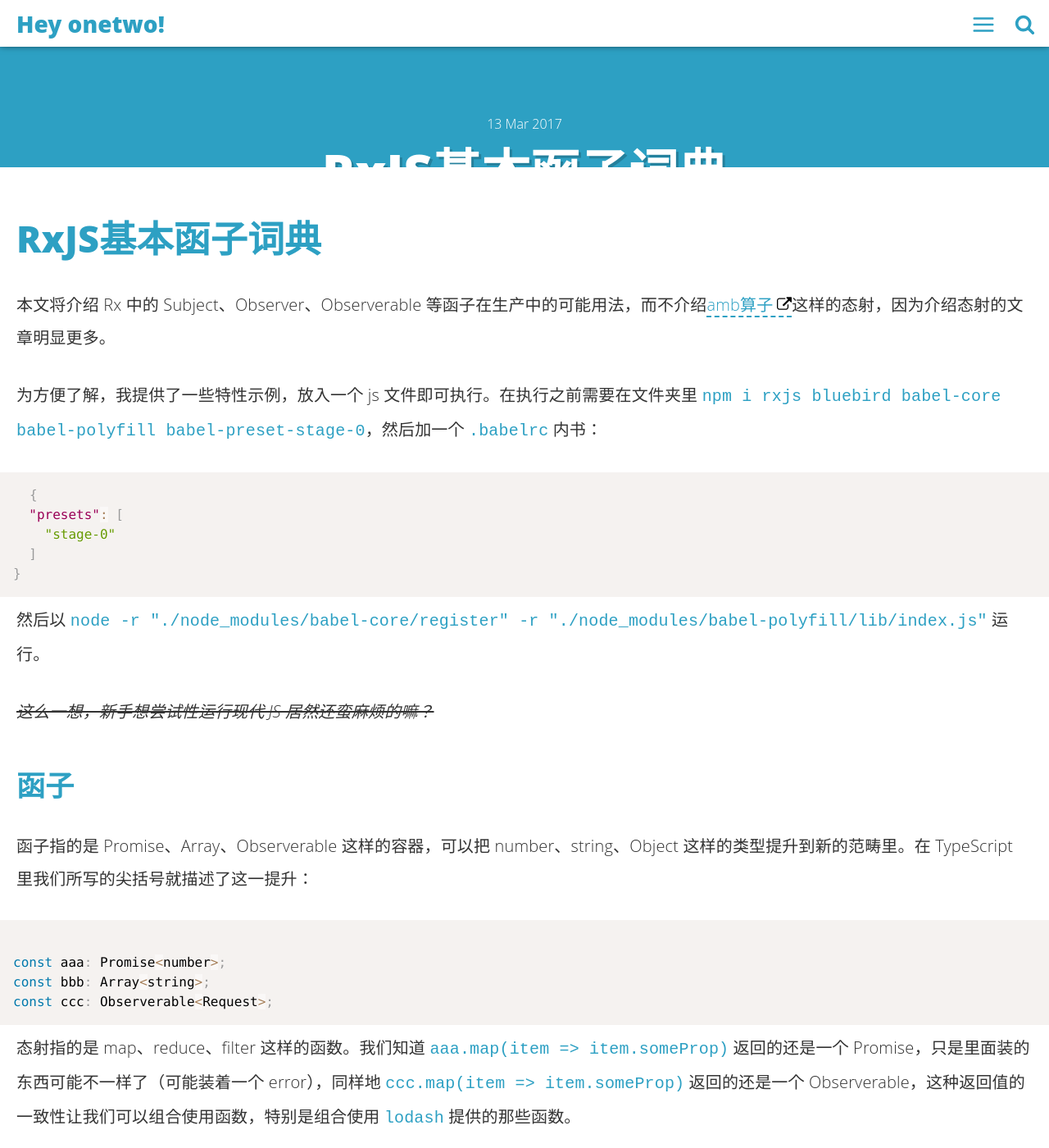
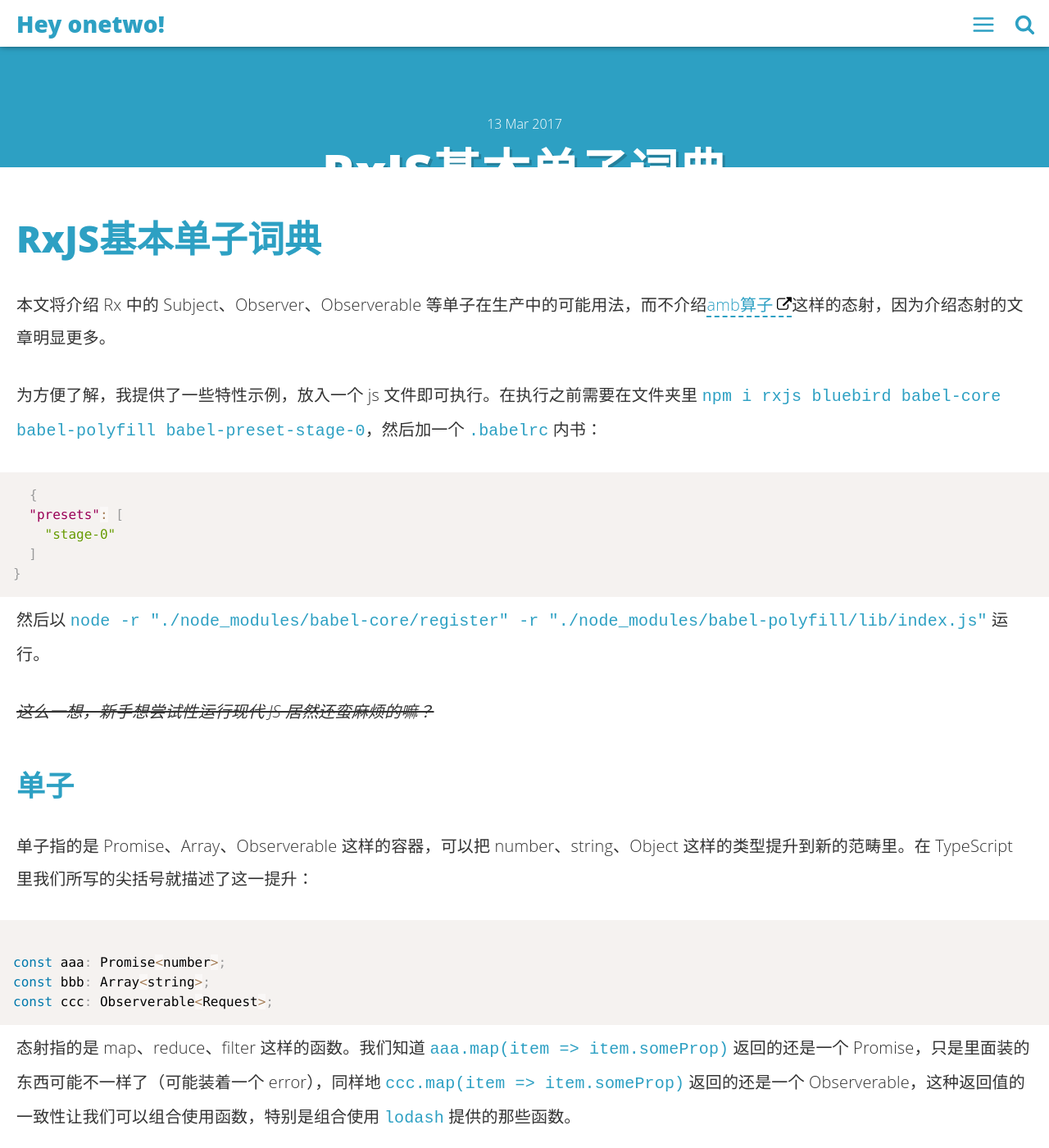
Before and after one commit to linonetwo/linonetwo.github.io, a Jekyll site: the page built from _posts/2017-03-13-RxJS基本函子词典.md, in a window 1280 px wide and 1400 px high, scrolled down 296 px. Shown: the whole window at 82% size. Built offline with Jekyll 4.4.1, drawn with Linux system fonts in a browser that asks for light colours; comment, search, counter and statistics services are not loaded; some of the changed text lies outside the part shown.

Commit message:
update monad

````diff
--- a/_posts/2017-03-13-RxJS基本函子词典.md
+++ b/_posts/2017-03-13-RxJS基本函子词典.md
@@ -1,9 +1,9 @@
 ---
 layout: post
-title: "RxJS基本函子词典"
+title: "RxJS基本单子词典"
 date: 2017-03-13 17:44:19 +0800
 image: 'blog-author.jpg'
-description: '澄清Subject、Observer、Observerable等函子'
+description: '澄清Subject、Observer、Observerable等单子'
 main-class: 'frontend'
 color: '#66CCFF'
 tags:
@@ -11,11 +11,11 @@ tags:
 - WIP
 categories: Review
 twitter_text:
-introduction: 'Rx 中的态射大多是前端用 lodash 时常见的，但 Rx 中的函子却容易令我这样的新手前端感到迷惑，就此整理'
+introduction: 'Rx 中的态射大多是前端用 lodash 时常见的，但 Rx 中的单子却容易令我这样的新手前端感到迷惑，就此整理'
 ---
-# RxJS基本函子词典
+# RxJS基本单子词典
 
-本文将介绍 Rx 中的 Subject、Observer、Observerable 等函子在生产中的可能用法，而不介绍[amb算子](http://rxmarbles.com/#amb)这样的态射，因为介绍态射的文章明显更多。
+本文将介绍 Rx 中的 Subject、Observer、Observerable 等单子在生产中的可能用法，而不介绍[amb算子](http://rxmarbles.com/#amb)这样的态射，因为介绍态射的文章明显更多。
 
 为方便了解，我提供了一些特性示例，放入一个 js 文件即可执行。在执行之前需要在文件夹里 ```npm i rxjs bluebird babel-core babel-polyfill babel-preset-stage-0```，然后加一个 ```.babelrc``` 内书：
 
@@ -31,9 +31,9 @@ introduction: 'Rx 中的态射大多是前端用 lodash 时常见的，但 Rx
 
 *~~这么一想，新手想尝试性运行现代 JS 居然还蛮麻烦的嘛？~~*
 
-## 函子
+## 单子
 
-函子指的是 Promise、Array、Observerable 这样的容器，可以把 number、string、Object 这样的类型提升到新的范畴里。在 TypeScript 里我们所写的尖括号就描述了这一提升：
+单子指的是 Promise、Array、Observerable 这样的容器，可以把 number、string、Object 这样的类型提升到新的范畴里。在 TypeScript 里我们所写的尖括号就描述了这一提升：
 
 ```javascript
 
@@ -380,3 +380,5 @@ observable.subscribe();
 [RxJS 核心概念之Subject](https://segmentfault.com/a/1190000005069851)
 
 [RxJS Overview](http://www.jianshu.com/p/938ca6a1faf8)
+
+[简单介绍函数式编程中的Functor(函子)，Applicative(加强版函子)，Monad(单子)](http://skaka.me/blog/2015/12/19/functor-applicative-monad-scala-haskell/)
````
